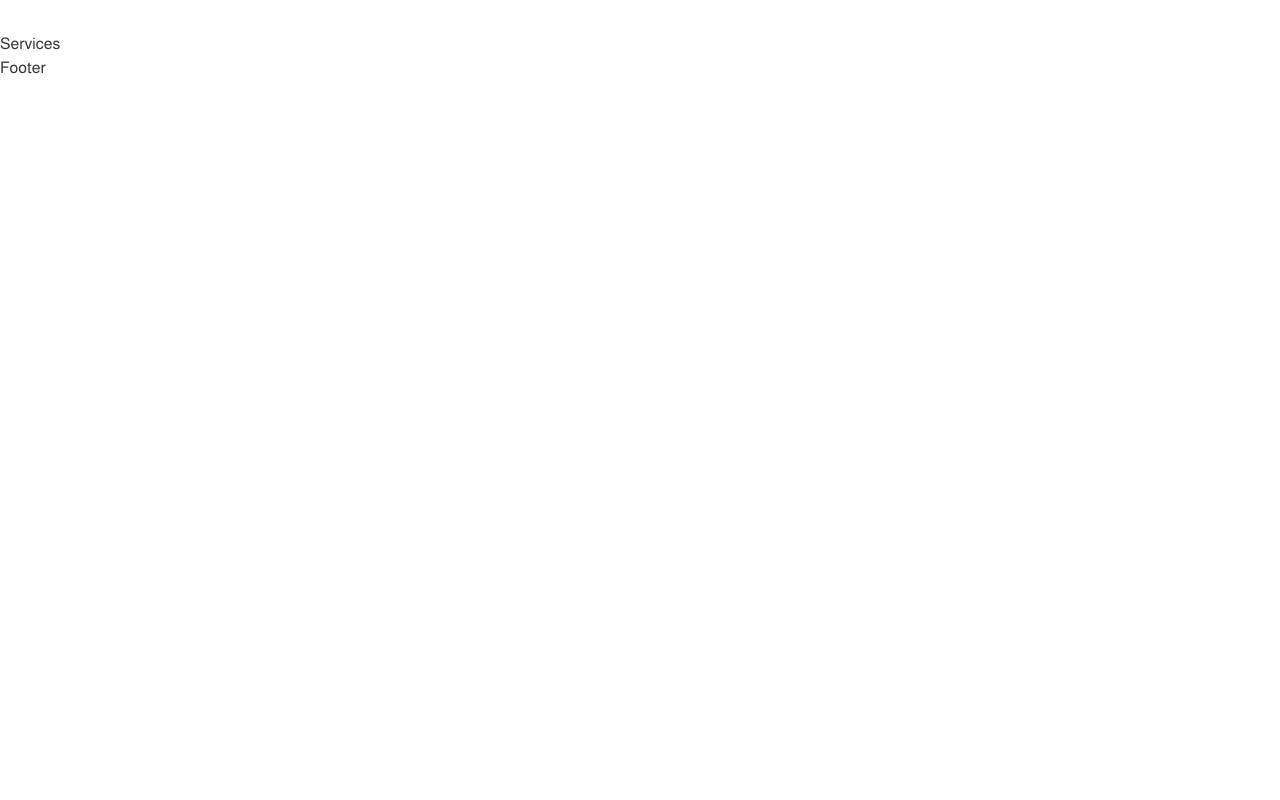
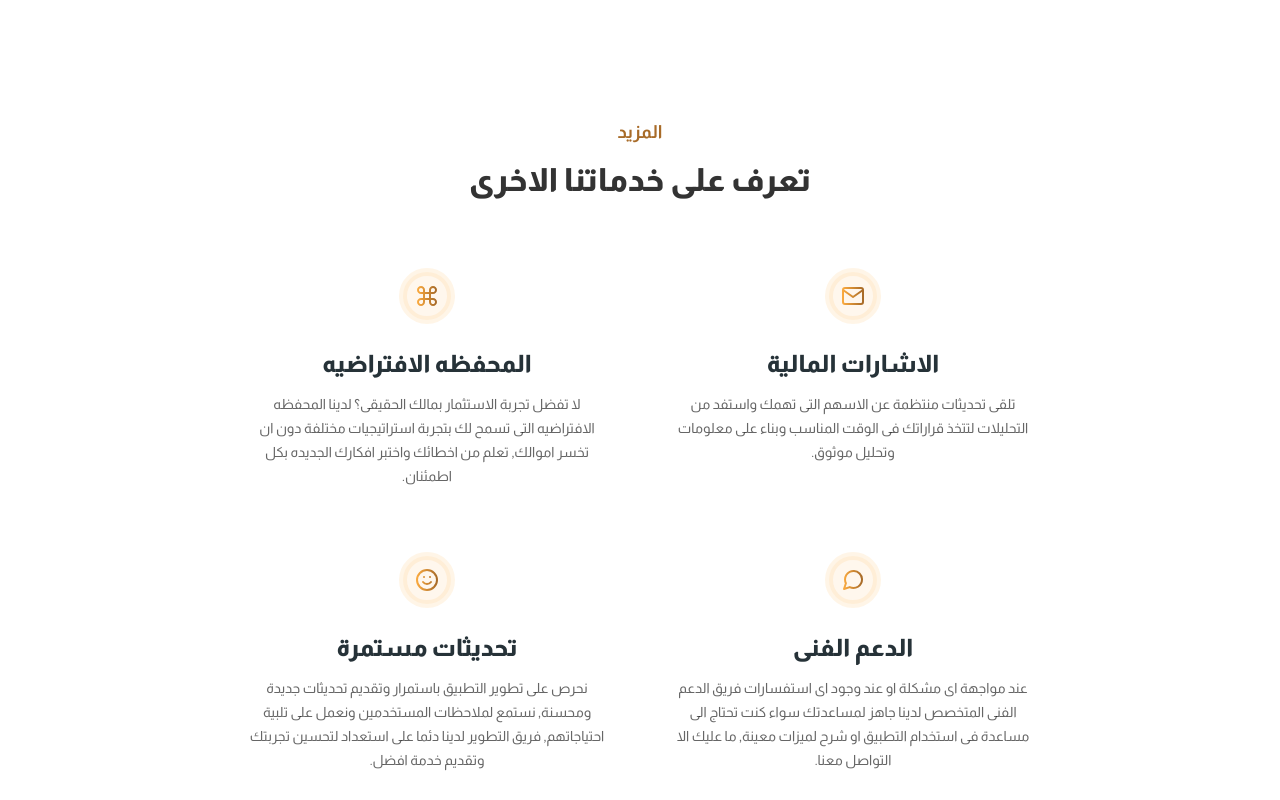
Before and after one commit to islamsayedr/shourLanding, a React (Vite) app: page / in a window 1280 px wide. Shown: the part 4020-4820 px from the top of the page. Before the commit the page ends 4100 px from the top, so only its background shows below. Built offline with nearby package versions, Linux system fonts and the light colour scheme.

Commit message:
other services section done

```diff
--- a/src/components/sections/Services.jsx
+++ b/src/components/sections/Services.jsx
@@ -1,3 +1,33 @@
+import serviceData from "../serviceData.js";
+
 export default function Services() {
-  return <div>Services</div>;
+  return (
+    <section className="services">
+      <div className="head">
+        <span>المزيد</span>
+        <h2>تعرف على خدماتنا الاخرى</h2>
+      </div>
+      <div className="serviceContainer">
+        {serviceData.map((service) => (
+          <Service
+            key={service.id}
+            iconURL={service.iconURL}
+            title={service.title}
+            des={service.des}
+          />
+        ))}
+      </div>
+    </section>
+  );
 }
+function Service({ iconURL, title, des }) {
+  return (
+    <div className="service">
+      <img src={iconURL} />
+      <div>
+        <h3>{title}</h3>
+        <p>{des}</p>
+      </div>
+    </div>
+  );
+}
--- /dev/null
+++ b/src/components/serviceData.js
@@ -0,0 +1,34 @@
+const serviceData = [
+  {
+    id: 1,
+    iconURL: "./icons/money.svg",
+    title: "الاشارات المالية",
+    des: "تلقى تحديثات منتظمة عن الاسهم التى تهمك واستفد من التحليلات لتتخذ قراراتك فى الوقت المناسب وبناء على معلومات وتحليل موثوق.",
+  },
+  {
+    id: 2,
+    iconURL: "./icons/wallet.svg",
+    title: "المحفظه الافتراضيه",
+    des: "لا تفضل تجربة الاستثمار بمالك الحقيقى؟ لدينا المحفظه الافتراضيه التى تسمح لك بتجربة استراتيجيات مختلفة دون ان تخسر  اموالك, تعلم من اخطائك واختبر افكارك الجديده بكل اطمئنان.",
+  },
+  {
+    id: 3,
+    iconURL: "./icons/chat.svg",
+    title: "الدعم الفنى",
+    des: "عند مواجهة اى مشكلة او عند وجود اى استفسارات فريق الدعم الفنى المتخصص لدينا جاهز لمساعدتك سواء كنت تحتاج الى مساعدة فى استخدام التطبيق او شرح لميزات معينة, ما عليك الا التواصل معنا.",
+  },
+  {
+    id: 4,
+    iconURL: "./icons/updates.svg",
+    title: "تحديثات مستمرة",
+    des: "نحرص على تطوير التطبيق باستمرار وتقديم تحديثات جديدة ومحسنة, نستمع لملاحظات المستخدمين ونعمل على تلبية احتياجاتهم, فريق التطوير لدينا دئما على استعداد لتحسين تجربتك وتقديم خدمة افضل.",
+  },
+  {
+    id: 5,
+    iconURL: "./icons/devices.svg",
+    title: "التوفر على مختلف الاجهزه",
+    des: "تطبيقنا متاح على مختلف الاجهزة سواء كنت تستخدم هاتف ذكى او جهاز لوحى او حاسب مكتبى, بهذة الطريقة تستطيع ان تستمتع بتجربة التطبيق فى اى وقت ومن اى مكان يناسبك.",
+  },
+];
+
+export default serviceData;
--- a/src/index.css
+++ b/src/index.css
@@ -202,6 +202,84 @@ section.bannar .container a {
   border: none;
 }
 
+/* services ********************/
+section.services {
+  direction: rtl;
+  display: flex;
+  padding: 88px 108px;
+  flex-direction: column;
+  align-items: center;
+  text-align: center;
+  gap: 64px;
+  max-width: 1440px;
+  margin: auto;
+}
+
+section.services .head {
+  display: flex;
+  flex-direction: column;
+  text-align: center;
+  gap: 12px;
+}
+
+section.services .head span {
+  color: var(--goldDark);
+  font-size: 18px;
+  font-weight: 700;
+  line-height: 24px;
+}
+
+section.services .head h2 {
+  font-size: 32px;
+  font-style: normal;
+  font-weight: 800;
+  line-height: 48px;
+}
+
+section.services .serviceContainer {
+  display: flex;
+  justify-content: center;
+  align-items: flex-start;
+  flex-wrap: wrap;
+  gap: 64px;
+}
+
+section.services .serviceContainer .service {
+  display: flex;
+  max-width: 362px;
+  flex-direction: column;
+  align-items: center;
+  gap: 24px;
+}
+
+section.services .serviceContainer .service div {
+  display: flex;
+  flex-direction: column;
+  align-items: center;
+  gap: 12px;
+  align-self: stretch;
+}
+
+section.services .serviceContainer .service div h3 {
+  color: var(--b100);
+  text-align: center;
+  font-family: Almarai;
+  font-size: 24px;
+  font-style: normal;
+  font-weight: 800;
+  line-height: 32px;
+}
+
+section.services .serviceContainer .service div p {
+  color: var(--b60);
+  text-align: center;
+  font-family: Almarai;
+  font-size: 14px;
+  font-style: normal;
+  font-weight: 400;
+  line-height: 24px;
+}
+
 /*********************Mob********************/
 @media (max-width: 767px) {
 
@@ -268,13 +346,25 @@ section.bannar .container a {
   section.bannar {
     padding: 32px 16px;
   }
-  section.bannar .container{
+
+  section.bannar .container {
     gap: 24px;
   }
+
   section.bannar .container div {
     font-size: 32px;
     font-weight: 800;
     line-height: 56px;
   }
 
+  /* services ********************/
+  section.services {
+    padding: 48px 16px;
+  }
+
+  section.services .head h2 {
+    font-size: 28px;
+    font-weight: 800;
+    line-height: 40px;
+  }
 }
```
Also changed, not shown: src/data.js (deleted).
